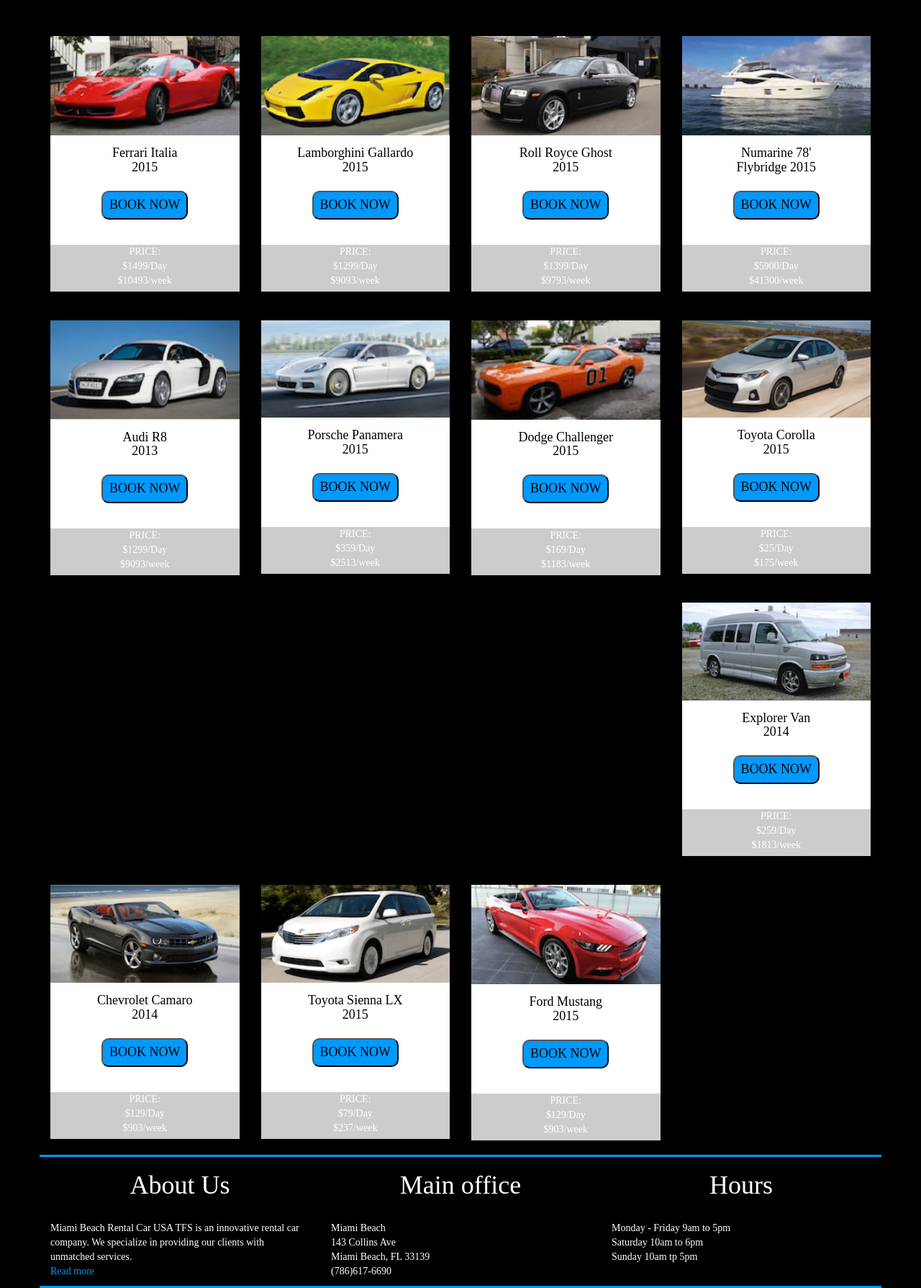
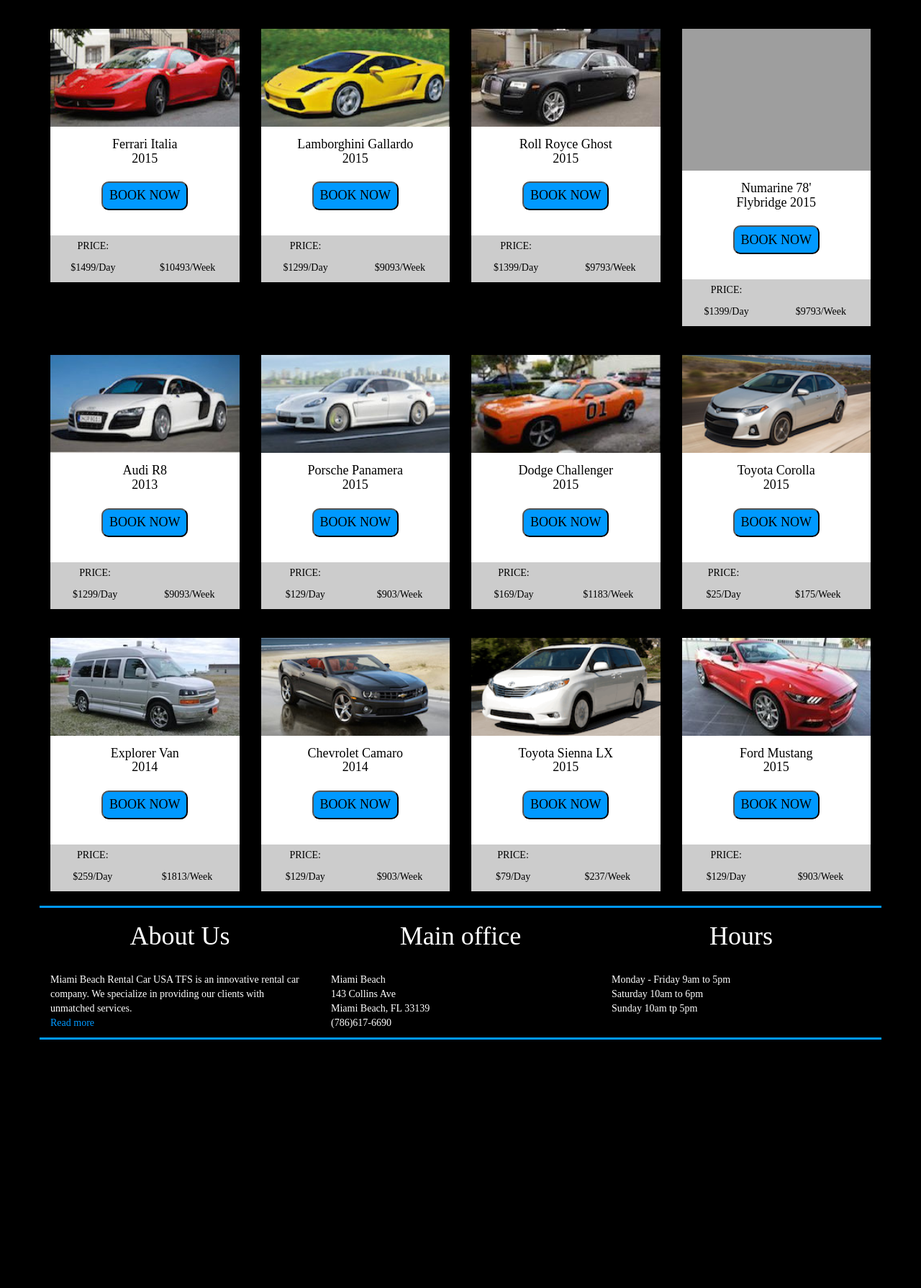
Before and after one commit to gmontenegro500/Miami-Rental-Car, a PHP site: page /vehicles.php in a window 1280 px wide. Shown: the part 52-1841 px from the top of the page at 72% size. After the commit the page ends 1496 px from the top, so only its background shows below. Run offline with PHP 8.4, Linux system fonts and the light colour scheme; grey boxes are pictures that could not be loaded.

Commit message:
Clean up code #3
1) clean up on vehicle page
2) resize cars images
2) optimize ferrari image and yacht image

```diff
--- a/vehicles.php
+++ b/vehicles.php
@@ -3,173 +3,307 @@ $section = "vehicle";
 $pageTitle = "Vehicles Miami Beach Rental Car";
 include('inc/header.php'); ?>
 <div class="content container">
-			<div class="row row2">
-				<div class="cars">
-					<ul>
-						<div class="col-md-3 col-sm-4 col-xs-12">
-							<li>
+	<div class="row">
+		<div class="col-md-3 col-sm-4 col-xs-6">
 			<div class="car-box">
 				<img src="images/cars/ferrari.jpg">
 				<h3>Ferrari Italia <br/> 2015</h3>
 				<a href="vehicle.php?id=101"><input class="boton" type="submit" value="BOOK NOW"></input></a>
 				<div class="bottom-line">
-										<div class="price">PRICE:</div>
-										<div class="day">$1499/Day <p>$10493/week</p></div>
+					<table class="car-table">
+						<tr>
+							<td>
+								PRICE:
+							</td>
+							<td></td>
+						</tr>
+						<tr>
+							<td>
+								$1499/Day
+							</td>
+							<td>
+								$10493/Week
+							</td>
+						</tr>
+					</table>
 				</div>
 			</div>
-							</li>
 		</div>
-						<div class="col-md-3 col-sm-4 col-xs-12">
-							<li>
+		<div class="col-md-3 col-sm-4 col-xs-6">
 			<div class="car-box">
 				<img src="images/cars/lambo.jpg">
 				<h3>Lamborghini Gallardo <br/> 2015</h3>
 				<a href="vehicle.php?id=102"><input class="boton" type="submit" value="BOOK NOW"></input></a>
 				<div class="bottom-line">
-										<div class="price">PRICE:</div>
-										<div class="day">$1299/Day <p>$9093/week</p></div>
+					<table class="car-table">
+						<tr>
+							<td>
+								PRICE:
+							</td>
+							<td></td>
+						</tr>
+						<tr>
+							<td>
+								$1299/Day
+							</td>
+							<td>
+								$9093/Week
+							</td>
+						</tr>
+					</table>
 				</div>
 			</div>
-							</li>
 		</div>
-						<div class="col-md-3 col-sm-4 col-xs-12">
-							<li>
+		<div class="col-md-3 col-sm-4 col-xs-6">
 			<div class="car-box">
 				<img src="images/cars/rr.jpg">
 				<h3>Roll Royce Ghost <br/> 2015</h3>
 				<a href="vehicle.php?id=103"><input class="boton" type="submit" value="BOOK NOW"></input></a>
 				<div class="bottom-line">
-										<div class="price">PRICE:</div>
-										<div class="day">$1399/Day <p>$9793/week</p></div>
+					<table class="car-table">
+						<tr>
+							<td>
+								PRICE:
+							</td>
+							<td></td>
+						</tr>
+						<tr>
+							<td>
+								$1399/Day
+							</td>
+							<td>
+								$9793/Week
+							</td>
+						</tr>
+					</table>
 				</div>
 			</div>
-							</li>
 		</div>
-						<div class="col-md-3 col-sm-4 col-xs-12">
-							<li>
+		<div class="col-md-3 col-sm-4 col-xs-6">
 			<div class="car-box">
 				<img src="images/cars/yacht.jpg">
 				<h3>Numarine 78'<br/>Flybridge 2015</h3>
 				<a href="vehicle.php?id=112"><input class="boton" type="submit" value="BOOK NOW"></input></a>
 				<div class="bottom-line">
-										<div class="price">PRICE:</div>
-										<div class="day">$5900/Day <p>$41300/week</p></div>
+					<table class="car-table">
+						<tr>
+							<td>
+								PRICE:
+							</td>
+							<td></td>
+						</tr>
+						<tr>
+							<td>
+								$1399/Day
+							</td>
+							<td>
+								$9793/Week
+							</td>
+						</tr>
+					</table>
 				</div>
 			</div>
-							</li>
 		</div>
-					</ul>
-				</div>
-			<!-- </div> -->
-		<!-- cars second block -->
-			<!-- <div class="row"> -->
-				<div class="cars">
-					<ul>
-						<div class="col-md-3 col-sm-4 col-xs-12">
-							<li>
+		<!-- second block -->
+		<div class="col-md-3 col-sm-4 col-xs-6">
 			<div class="car-box">
 				<img src="images/cars/r8.jpg">
 				<h3>Audi R8 <br/> 2013</h3>
 				<a href="vehicle.php?id=105"><input class="boton" type="submit" value="BOOK NOW"></input></a>
 				<div class="bottom-line">
-										<div class="price">PRICE:</div>
-										<div class="day">$1299/Day <p>$9093/week</p></div>
+					<table class="car-table">
+						<tr>
+							<td>
+								PRICE:
+							</td>
+							<td></td>
+						</tr>
+						<tr>
+							<td>
+								$1299/Day
+							</td>
+							<td>
+								$9093/Week
+							</td>
+						</tr>
+					</table>
 				</div>
 			</div>
-							</li>
 		</div>
-						<div class="col-md-3 col-sm-4 col-xs-12">
-							<li>
+		<div class="col-md-3 col-sm-4 col-xs-6">
 			<div class="car-box">
 				<img src="images/cars/porsche.jpg">
 				<h3>Porsche Panamera<br/> 2015</h3>
 				<a href="vehicle.php?id=106"><input class="boton" type="submit" value="BOOK NOW"></input></a>
 				<div class="bottom-line">
-										<div class="price">PRICE:</div>
-										<div class="day">$359/Day <p>$2513/week</p></div>
+					<table class="car-table">
+						<tr>
+							<td>
+								PRICE:
+							</td>
+							<td></td>
+						</tr>
+						<tr>
+							<td>
+								$129/Day
+							</td>
+							<td>
+								$903/Week
+							</td>
+						</tr>
+					</table>
 				</div>
 			</div>
-							</li>
 		</div>
-						<div class="col-md-3 col-sm-4 col-xs-12">
-							<li>
+		<div class="col-md-3 col-sm-4 col-xs-6">
 			<div class="car-box">
 				<img src="images/cars/dodge.jpg">
 				<h3>Dodge Challenger <br/> 2015</h3>
 				<a href="vehicle.php?id=107"><input class="boton" type="submit" value="BOOK NOW"></input></a>
 				<div class="bottom-line">
-										<div class="price">PRICE:</div>
-										<div class="day">$169/Day <p>$1183/week</p></div>
+					<table class="car-table">
+						<tr>
+							<td>
+								PRICE:
+							</td>
+							<td></td>
+						</tr>
+						<tr>
+							<td>
+								$169/Day
+							</td>
+							<td>
+								$1183/Week
+							</td>
+						</tr>
+					</table>
 				</div>
 			</div>
-							</li>
 		</div>
-						<div class="col-md-3 col-sm-4 col-xs-12">
-							<li>
+		<div class="col-md-3 col-sm-4 col-xs-6">
 			<div class="car-box">
 				<img src="images/cars/corolla.jpg">
 				<h3>Toyota Corolla<br/> 2015</h3>
 				<a href="vehicle.php?id=108"><input class="boton" type="submit" value="BOOK NOW"></input></a>
 				<div class="bottom-line">
-										<div class="price">PRICE:</div>
-										<div class="day">$25/Day <p>$175/week</p></div>
+					<table class="car-table">
+						<tr>
+							<td>
+								PRICE:
+							</td>
+							<td></td>
+						</tr>
+						<tr>
+							<td>
+								$25/Day
+							</td>
+							<td>
+								$175/Week
+							</td>
+						</tr>
+					</table>
 				</div>
 			</div>
-							</li>
 		</div>
-						<div class="col-md-3 col-sm-4 col-xs-12">
-							<li>
+		<div class="col-md-3 col-sm-4 col-xs-6">
 			<div class="car-box">
 				<img src="images/cars/explorer.jpg">
 				<h3>Explorer Van<br/> 2014</h3>
 				<a href="vehicle.php?id=109"><input class="boton" type="submit" value="BOOK NOW"></input></a>
 				<div class="bottom-line">
-										<div class="price">PRICE:</div>
-										<div class="day">$259/Day <p>$1813/week</p></div>
+					<table class="car-table">
+						<tr>
+							<td>
+								PRICE:
+							</td>
+							<td></td>
+						</tr>
+						<tr>
+							<td>
+								$259/Day
+							</td>
+							<td>
+								$1813/Week
+							</td>
+						</tr>
+					</table>
 				</div>
 			</div>
-							</li>
 		</div>
-						<div class="col-md-3 col-sm-4 col-xs-12">
-							<li>
+		<div class="col-md-3 col-sm-4 col-xs-6">
 			<div class="car-box">
 				<img src="images/cars/camaro.jpg">
 				<h3>Chevrolet Camaro<br/> 2014</h3>
 				<a href="vehicle.php?id=110"><input class="boton" type="submit" value="BOOK NOW"></input></a>
 				<div class="bottom-line">
-										<div class="price">PRICE:</div>
-										<div class="day">$129/Day <p>$903/week</p></div>
+					<table class="car-table">
+						<tr>
+							<td>
+								PRICE:
+							</td>
+							<td></td>
+						</tr>
+						<tr>
+							<td>
+								$129/Day
+							</td>
+							<td>
+								$903/Week
+							</td>
+						</tr>
+					</table>
 				</div>
 			</div>
-							</li>
 		</div>
-						<div class="col-md-3 col-sm-4 col-xs-12">
-							<li>
+		<div class="col-md-3 col-sm-4 col-xs-6">
 			<div class="car-box">
 				<img src="images/cars/sienna.jpg">
 				<h3>Toyota Sienna LX<br/> 2015</h3>
 				<a href="vehicle.php?id=111"><input class="boton" type="submit" value="BOOK NOW"></input></a>
 				<div class="bottom-line">
-										<div class="price">PRICE:</div>
-										<div class="day">$79/Day <p>$237/week</p></div>
+					<table class="car-table">
+						<tr>
+							<td>
+								PRICE:
+							</td>
+							<td></td>
+						</tr>
+						<tr>
+							<td>
+								$79/Day
+							</td>
+							<td>
+								$237/Week
+							</td>
+						</tr>
+					</table>
 				</div>
 			</div>
-							</li>
 		</div>
-						<div class="col-md-3 col-sm-4 col-xs-12">
-							<li>
+		<div class="col-md-3 col-sm-4 col-xs-6">
 			<div class="car-box">
 				<img src="images/cars/mustang.jpg">
 				<h3>Ford Mustang<br/> 2015</h3>
 				<a href="vehicle.php?id=104"><input class="boton" type="submit" value="BOOK NOW"></input></a>
 				<div class="bottom-line">
-										<div class="price">PRICE:</div>
-										<div class="day">$129/Day <p>$903/week</p></div>
+					<table class="car-table">
+						<tr>
+							<td>
+								PRICE:
+							</td>
+							<td></td>
+						</tr>
+						<tr>
+							<td>
+								$129/Day
+							</td>
+							<td>
+								$903/Week
+							</td>
+						</tr>
+					</table>
 				</div>
 			</div>
-							</li>
-						</div>
-					</ul>
 		</div>
 	</div>
 </div>
```
Also changed, not shown: index.php (+5 -5 lines), images/cars/dodge.jpg, images/cars/ferrari.jpg, images/cars/lambo.jpg, images/cars/mustang.jpg, images/cars/r8.jpg, images/cars/rr-2.jpg, images/cars/rr.jpg, images/cars/yacht.jpg (deleted), images/ferrari-italia-m.jpg (deleted), images/ferrari-italia-small.jpg (deleted), images/ferrari-italia.jpg, images/vehicle-images/yacht.jpg, images/white-lambo-m.jpg (deleted), 1 more files. Lines whose indentation alone changed are shown as unchanged.
